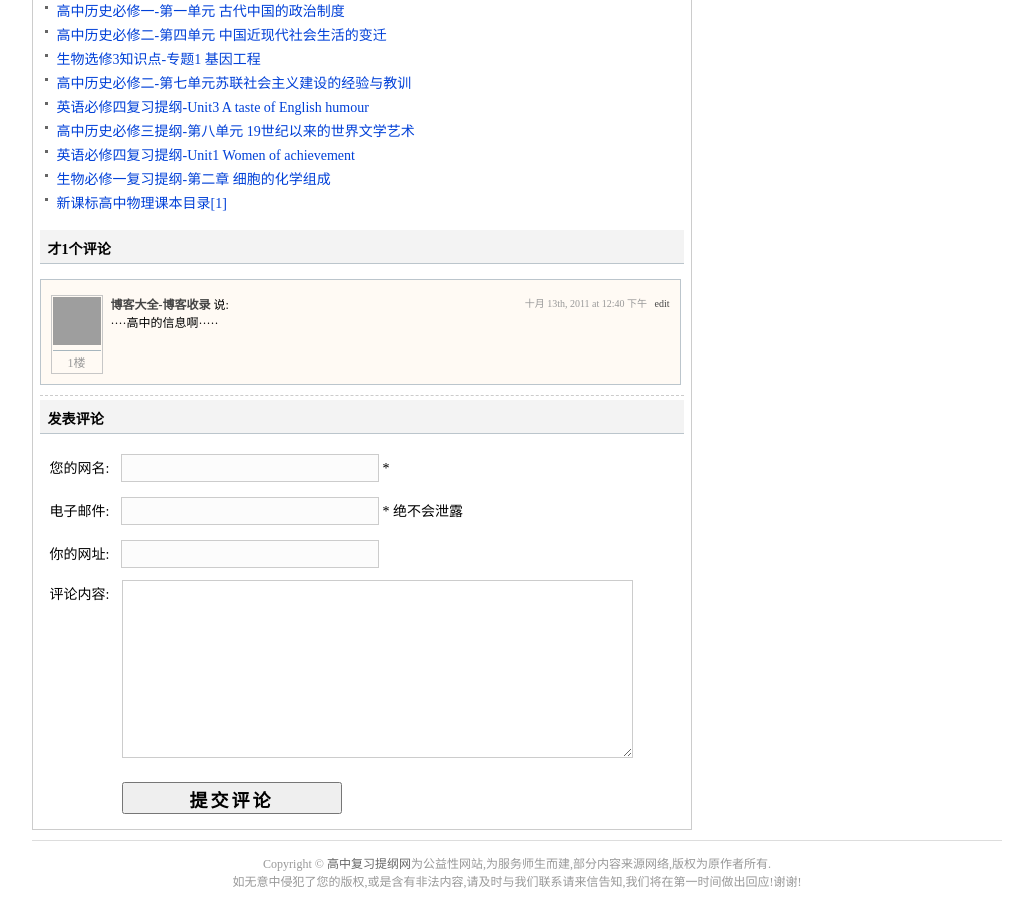
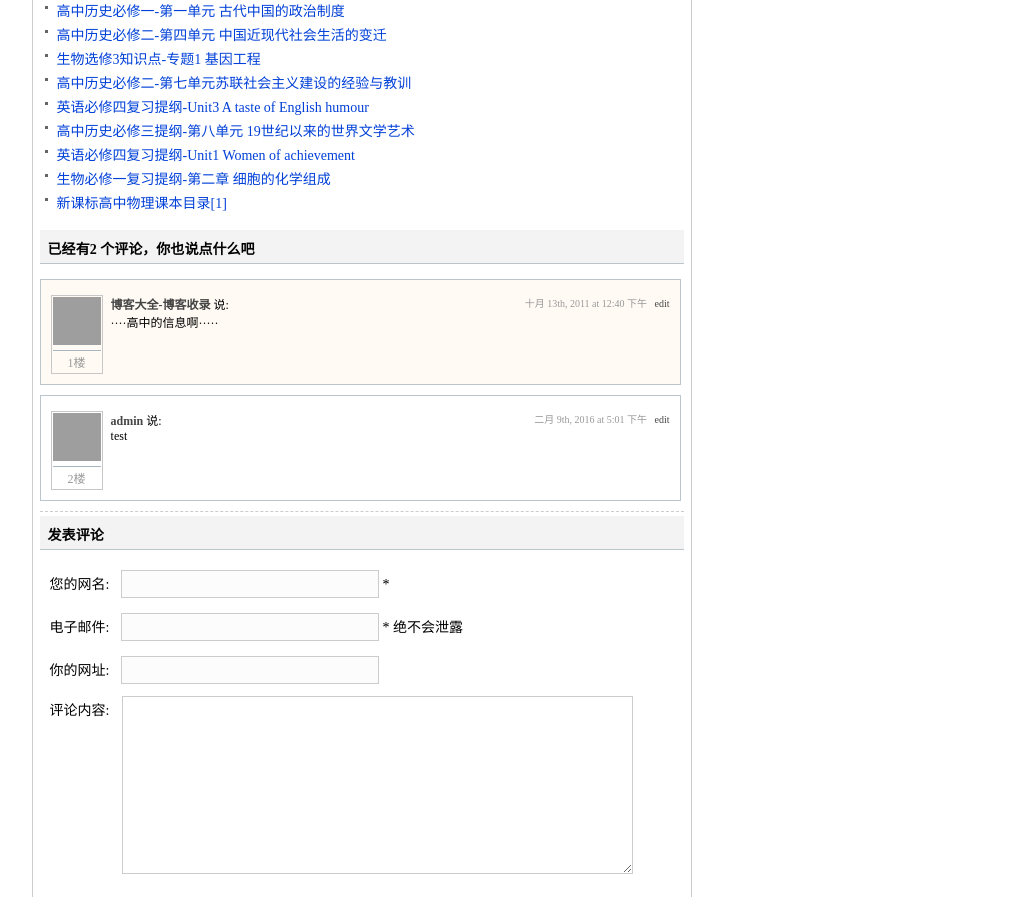
Before and after one commit to HB6H057/wp2flask-cms, a Flask app: template app/templates/post.jinja2 in a window 1280 px wide. Shown: the part 769-1666 px from the top of the page, without its empty margins (123-1156 px from the left). Run offline with Flask 2, Linux system fonts and the light colour scheme; the template is opened without the code that fills it, so the values that code supplies are empty; grey boxes are pictures that could not be loaded.

Commit message:
add comment.html

```diff
--- /dev/null
+++ b/app/templates/comment.html
@@ -0,0 +1,20 @@
+<h3 id="comments"><strong>已经有2 个评论，你也说点什么吧</strong></h3>
+<ol class="commentlist">
+  <li class="alt" id="comment-62">
+    <div class="gravatar">
+      <a href="http://www.321u.cn/" target="_blank"><img alt="" src="http://2.gravatar.com/avatar/b480f259c0969f237d908e561e7c9486?s=48&amp;d=http%3A%2F%2Fen.gravatar.com%2Fuserimage%2F3244064%2Fabe7b8020c8fc8cc9b009469b5c159fc.jpeg&amp;r=g" srcset="http://2.gravatar.com/avatar/b480f259c0969f237d908e561e7c9486?s=96&amp;d=http%3A%2F%2Fen.gravatar.com%2Fuserimage%2F3244064%2Fabe7b8020c8fc8cc9b009469b5c159fc.jpeg&amp;r=g 2x" class="avatar avatar-48 photo" height="48" width="48"></a>
+      <label class="floor">1楼</label></div>
+    <small class="commentmetadata">十月 13th, 2011 at 12:40 下午 &nbsp;&nbsp;<a class="comment-edit-link" href="http://www.tigang.net/wp-admin/comment.php?action=editcomment&amp;c=62">edit</a></small>
+    <strong><a href="http://www.321u.cn/" rel="external nofollow" target="_blank">博客大全-博客收录</a></strong> 说:
+    <p>····高中的信息啊·····</p>
+  </li>
+  <li id="comment-5789">
+    <div class="gravatar">
+      <a href="" target="_blank"><img alt="" src="http://0.gravatar.com/avatar/0733f1355c05434511f26f2faf7f3377?s=48&amp;d=http%3A%2F%2Fen.gravatar.com%2Fuserimage%2F3244064%2Fabe7b8020c8fc8cc9b009469b5c159fc.jpeg&amp;r=g" srcset="http://0.gravatar.com/avatar/0733f1355c05434511f26f2faf7f3377?s=96&amp;d=http%3A%2F%2Fen.gravatar.com%2Fuserimage%2F3244064%2Fabe7b8020c8fc8cc9b009469b5c159fc.jpeg&amp;r=g 2x" class="avatar avatar-48 photo" height="48" width="48"></a>
+      <label class="floor">2楼</label></div>
+    <small class="commentmetadata">二月 9th, 2016 at 5:01 下午 &nbsp;&nbsp;<a class="comment-edit-link" href="http://www.tigang.net/wp-admin/comment.php?action=editcomment&amp;c=5789">edit</a></small>
+    <strong><a href="" rel="external nofollow" target="_blank">admin</a></strong> 说:
+    <p>test</p>
+  </li>
+</ol>
+{% include 'commentbox.html' %}
--- a/app/templates/post.jinja2
+++ b/app/templates/post.jinja2
@@ -78,28 +78,7 @@
             <div class="clear"></div>
 
             <!-- You can start editing here. -->
-
-            <h3 id="comments"><strong>才1个评论</strong></h3>
-
-            <ol class="commentlist">
-
-
-                <li class="alt" id="comment-62">
-                    <div class="gravatar">
-                        <a href="http://www.321u.cn/" target="_blank"><img alt="" src="http://secure.gravatar.com/avatar/b480f259c0969f237d908e561e7c9486?s=48&amp;d=http%3A%2F%2Fen.gravatar.com%2Fuserimage%2F3244064%2Fabe7b8020c8fc8cc9b009469b5c159fc.jpeg&amp;r=g" srcset="http://2.gravatar.com/avatar/b480f259c0969f237d908e561e7c9486?s=96&amp;d=http%3A%2F%2Fen.gravatar.com%2Fuserimage%2F3244064%2Fabe7b8020c8fc8cc9b009469b5c159fc.jpeg&amp;r=g 2x" class="avatar avatar-48 photo" height="48" width="48"></a>
-                        <label class="floor">1楼</label></div>
-                    <small class="commentmetadata">十月 13th, 2011 at 12:40 下午 &nbsp;&nbsp;<a class="comment-edit-link" href="http://www.tigang.net/wp-admin/comment.php?action=editcomment&amp;c=62">edit</a></small>
-                    <strong><a href="http://www.321u.cn/" rel="external nofollow" target="_blank">博客大全-博客收录</a></strong> 说:
-
-                    <p>····高中的信息啊·····</p>
-
-                </li>
-
-
-
-            </ol>
-
-            {% include 'commentbox.html' %}
+            {% include 'comment.html' %}
         </div>
 
 
```
Also changed, not shown: app/templates/commentbox.html (+0 -10 lines).
